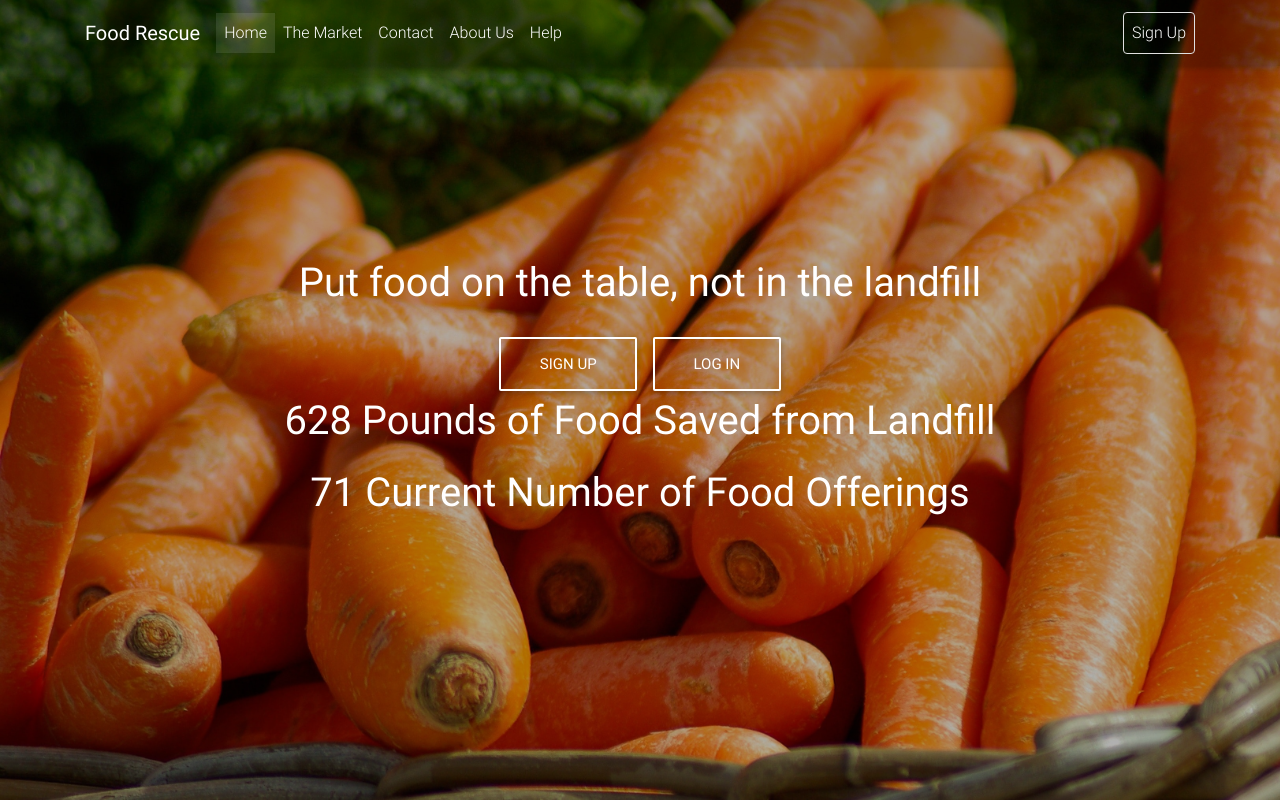
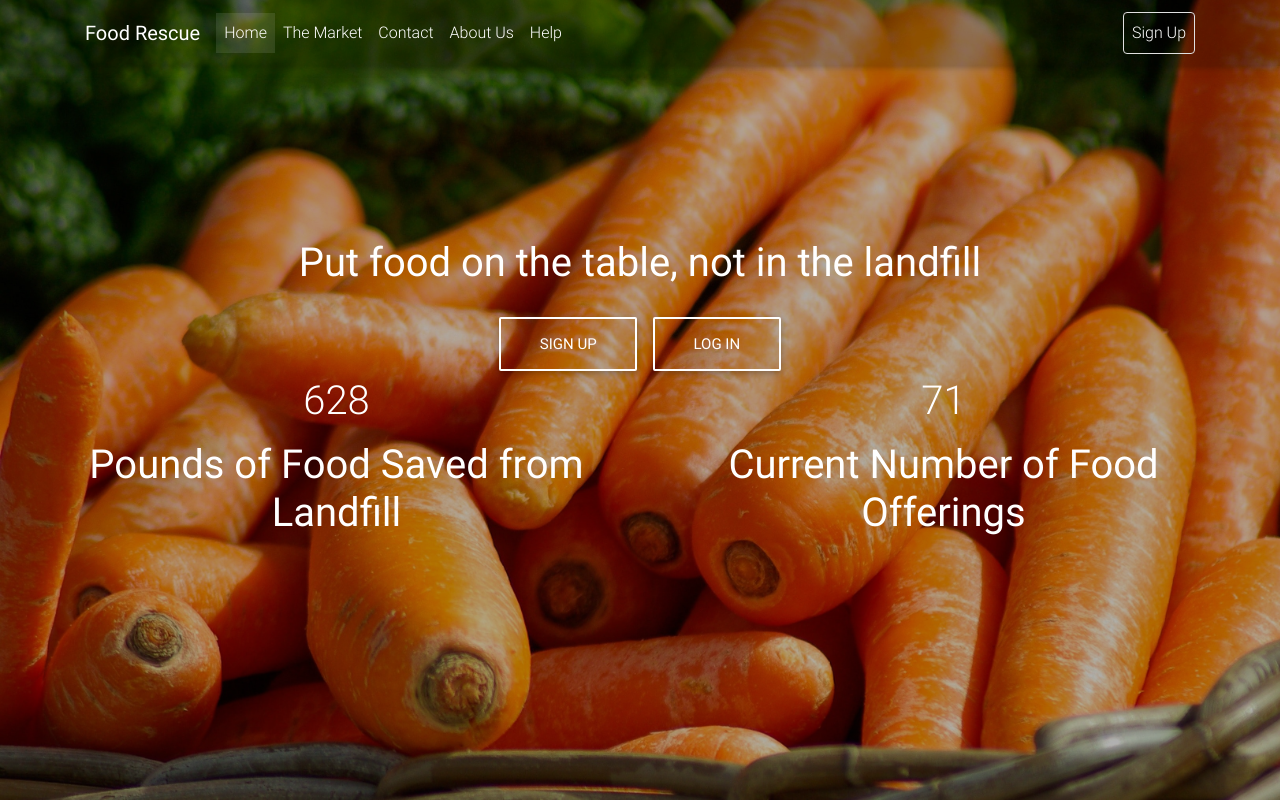
Before and after one commit to Hack4Eugene/waste-prevention-by-internet-relay-food, a plain HTML site: page responsive-site/index.html in a window 1280 px wide. Drawn offline with Linux system fonts and the light colour scheme.

Commit message:
Update frontend

```diff
--- a/responsive-site/index.html
+++ b/responsive-site/index.html
@@ -5,7 +5,7 @@
     <meta charset="utf-8">
     <meta name="viewport" content="width=device-width, initial-scale=1, shrink-to-fit=no">
     <meta http-equiv="x-ua-compatible" content="ie=edge">
-    <title>Material Design Bootstrap</title>
+    <title>Internet Relay Food</title>
     <!-- Font Awesome -->
     <link rel="stylesheet" href="https://maxcdn.bootstrapcdn.com/font-awesome/4.7.0/css/font-awesome.min.css">
     <!-- Bootstrap core CSS -->
@@ -99,14 +99,18 @@
               </a>
               <a id="login-button" class="btn btn-outline-white btn-lg">Log In
               </a>
+              <div class="row">
+                <h1 class="mb-4 col-sm-12 col-lg-6">
 
-              <h1 class="mb-4">
-                  <strong>628 Pounds of Food Saved from Landfill</strong>
+                    <p>628</p>
+                    <strong>Pounds of Food Saved from Landfill</strong>
                 </h1>
 
-                <h1 class="mb-4">
-                    <strong>71 Current Number of Food Offerings</strong>
-                  </h1>
+                  <h1 class="mb-4 col-sm-12 col-lg-6">
+                      <p>71</p>
+                      <strong>Current Number of Food Offerings</strong>
+                    </h1>
+                  </div>
             </div>
             <!-- Content -->
 
```
Also changed, not shown: responsive-site/CreatePost.html (+1 -1 lines).
